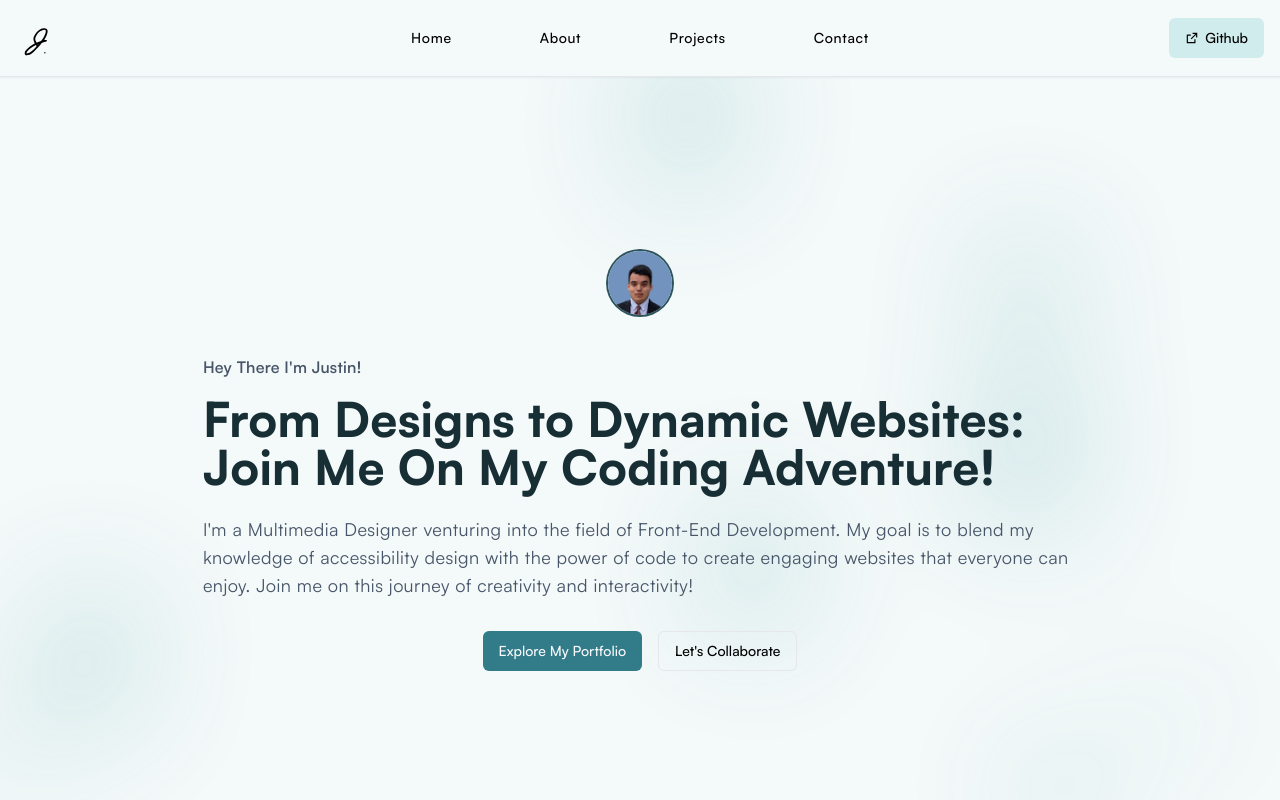
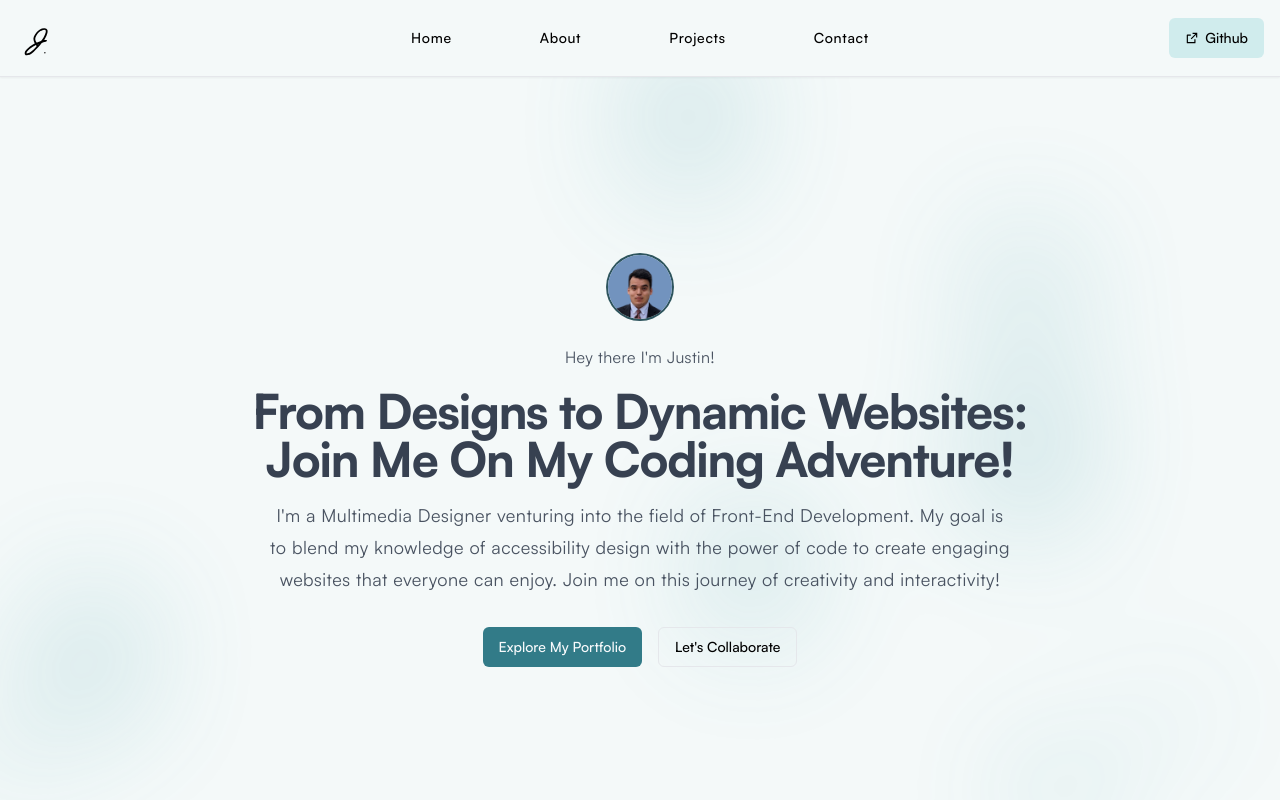
Before and after one commit to Justin-Bento/portfolio, a Next.js app: page / in a window 1280 px wide. Shown: the top 800 px of the page. Built offline with nearby package versions, Linux system fonts and the light colour scheme; no server answers.

Commit message:
Reset typography defaults to align with Tailwind Prose settings.
Ensuring a consistent and clean base for text styling. Updated h1 styling for a more visually appealing and modern look, enhancing the overall design and readability of heading.

```diff
--- a/pages/index.tsx
+++ b/pages/index.tsx
@@ -33,15 +33,17 @@ export default function index() {
               />
             </span>
           </div>
-          <p className="text-sm lg:text-base capitalize font-semibold  my-4 tracking-[0.015rem]">Hey there I&#39;m Justin!</p>
-          <h1 className="font-display text-4xl font-extrabold leading-normal tracking-[0.015rem] sm:text-5xl">
+          <div className="[text-wrap:balance] text-center space-y-4 text-black">
+            <p className="prose-sm mx-auto lg:prose opacity-90">Hey there I&#39;m Justin!</p>
+            <h1 className="prose mx-auto text-5xl font-extrabold tracking-tight">
               From Designs to Dynamic Websites: Join Me On My Coding Adventure!
             </h1>
-          <p className="mt-6 text-base leading-relaxed tracking-wide lg:text-lg">
+            <p className="prose mx-auto lg:prose-lg opacity-90">
               I&#39;m a Multimedia Designer venturing into the field of Front-End Development. My goal is to blend my knowledge of accessibility
               design with the power of code to create engaging websites that everyone can enjoy. Join me on this journey of creativity and
               interactivity!
             </p>
+          </div>
           <span className="flex flex-col gap-4 my-8 lg:flex-row lg:justify-center">
             <Link href="/projects">
               <Button className="w-full lg:w-auto">Explore My Portfolio</Button>
```
Lines whose indentation alone changed are shown as unchanged.
